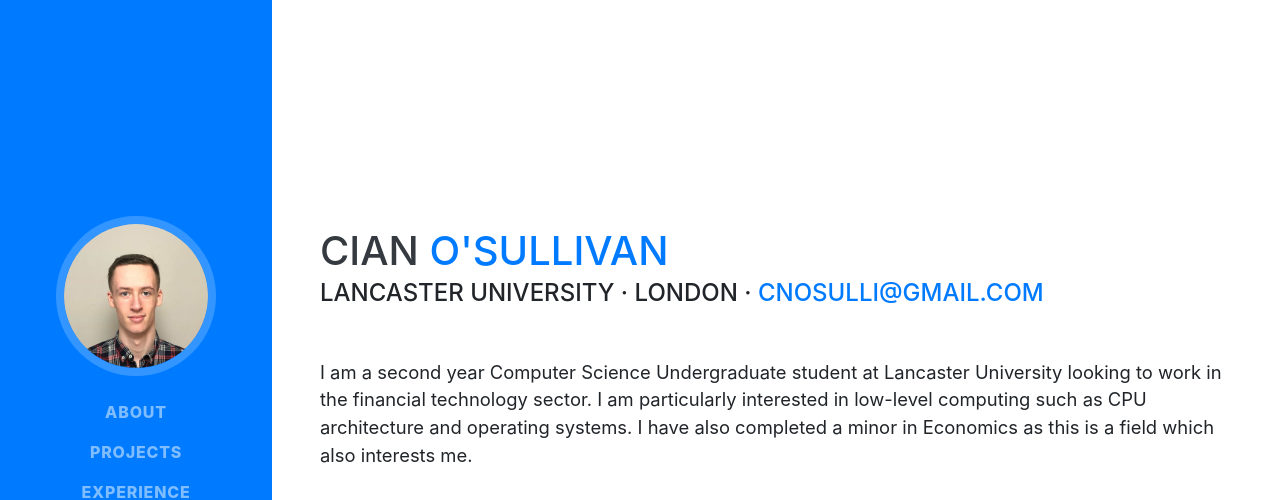
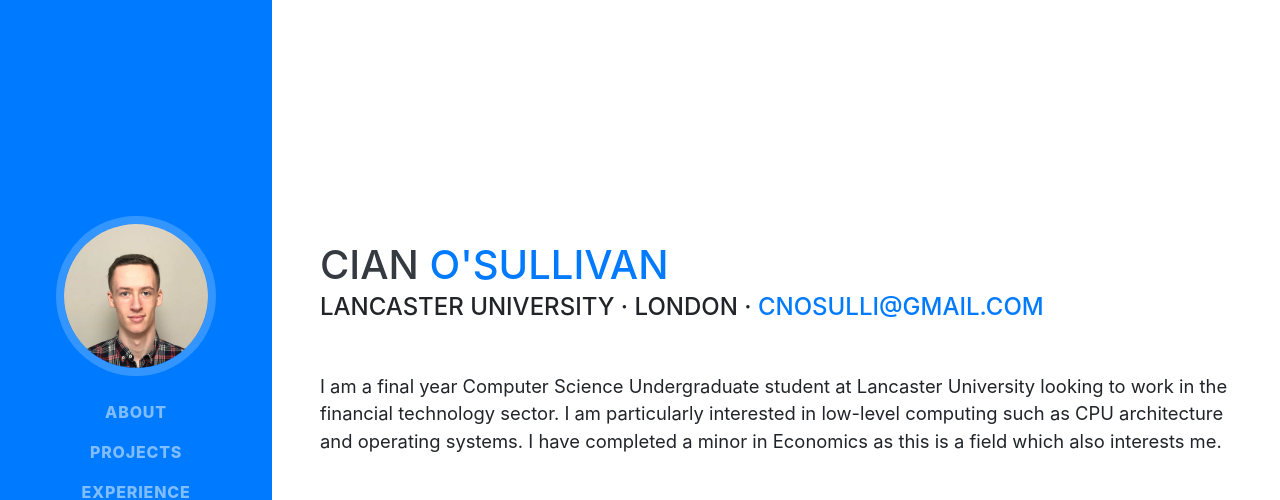
Before and after one commit to CianOSullivan/Portfolio, a website with bundled scripts: page index.html in a window 1280 px wide. Shown: the top 500 px of the page. Built offline with nearby package versions, Linux system fonts and the light colour scheme; a web font is replaced by a local one.

Commit message:
Update bio

```diff
--- a/index.html
+++ b/index.html
@@ -69,7 +69,7 @@
         <div class="subheading mb-5">Lancaster University · London ·
           <a href="mailto:name@email.com">cnosulli@gmail.com</a>
         </div>
-        <p class="lead mb-5">I am a second year Computer Science Undergraduate student at Lancaster University looking to work in the financial technology sector. I am particularly interested in low-level computing such as CPU architecture and operating systems. I have also completed a minor in Economics as this is a field which also interests me. </p>
+        <p class="lead mb-5">I am a final year Computer Science Undergraduate student at Lancaster University looking to work in the financial technology sector. I am particularly interested in low-level computing such as CPU architecture and operating systems. I have completed a minor in Economics as this is a field which also interests me. </p>
         <div class="social-icons">
           <a href="https://www.linkedin.com/in/cosulli/" target="_blank">
             <i class="fab fa-linkedin-in"></i>
```
